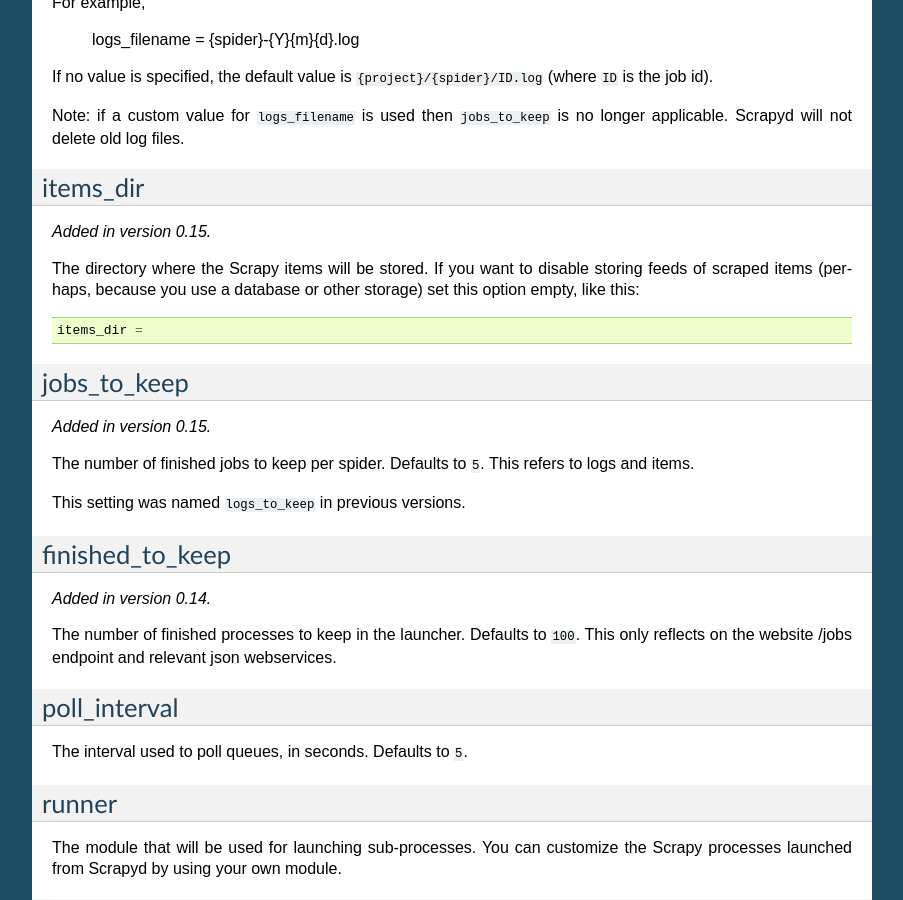
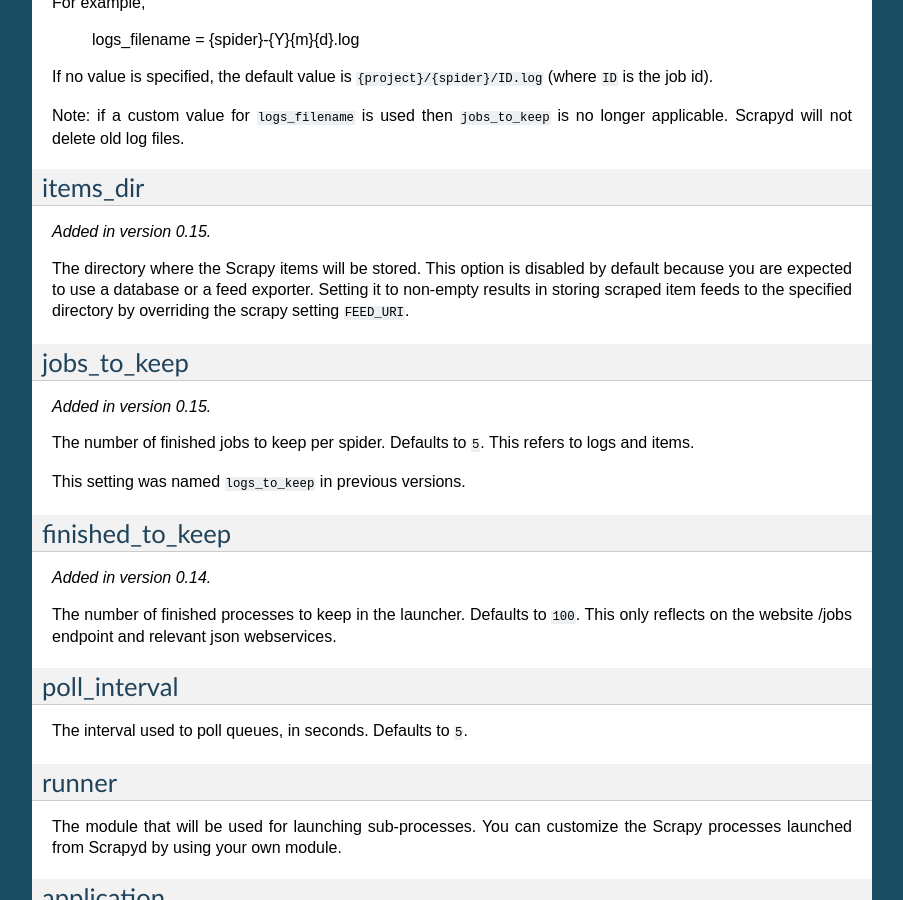
Before and after one commit to scrapy/scrapyd, a Sphinx documentation site: the page built from docs/config.rst, in a window 1280 px wide and 900 px high, scrolled down 1310 px. Shown: the whole window, without its empty margins (198-1101 px from the left). Built offline with Sphinx 7.4.7, drawn with Linux system fonts in a browser that asks for light colours.

Commit message:
Update default config and docs for empty items_dir

```diff
--- a/docs/config.rst
+++ b/docs/config.rst
@@ -92,11 +92,11 @@
 
 .. versionadded:: 0.15
 
-The directory where the Scrapy items will be stored. If you want to disable
-storing feeds of scraped items (perhaps, because you use a database or other
-storage) set this option empty, like this::
-
-    items_dir =
+The directory where the Scrapy items will be stored.
+This option is disabled by default
+because you are expected to use a database or a feed exporter.
+Setting it to non-empty results in storing scraped item feeds
+to the specified directory by overriding the scrapy setting ``FEED_URI``.
 
 .. _jobs_to_keep:
 
```
Also changed, not shown: 1 other file.
